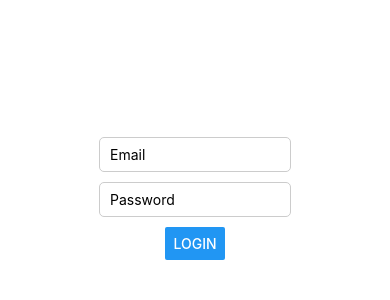
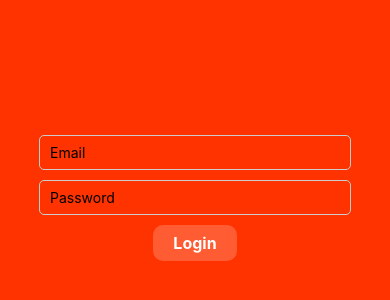
Before and after one commit to anaclaraguimaraesremotto/emichat-app, a React Native app: screen / in a window 390 px wide. Shown: the part 224-524 px from the top of the page. Built offline with nearby package versions, Linux system fonts and the light colour scheme.

Commit message:
estilização inicial background e button

```diff
--- a/src/components/Login.tsx
+++ b/src/components/Login.tsx
@@ -1,9 +1,22 @@
-import React, { useState } from 'react';
-import { View, TextInput, Button, StyleSheet } from 'react-native';
+import React,  { useState } from 'react';
+import { StyleSheet, Text, TextInput, TouchableOpacity, View} from 'react-native';
 
 interface LoginProps {
   onSubmit: (email: string, password: string) => void;
 }
+
+interface ButtonProps {
+    onPress: () => void;
+    title: string;
+  }
+
+const Button: React.FC<ButtonProps> = ({ onPress, title }) => {
+    return (
+      <TouchableOpacity style={styles.buttonContainer} onPress={onPress}>
+        <Text style={styles.buttonText}>{title}</Text>
+      </TouchableOpacity>
+    );
+  };
 
 const Login: React.FC<LoginProps> = ({ onSubmit }) => {
   const [email, setEmail] = useState('');
@@ -14,40 +27,59 @@ const Login: React.FC<LoginProps> = ({ onSubmit }) => {
   };
 
   return (
-    <View style={styles.container}>
+
+    <View style={{width: '100%',
+     height: '100%',
+     backgroundColor: '#ff3300',
+     justifyContent: 'center',
+     flex: 1,
+     alignItems: 'center'}}>
       <TextInput
-        style={styles.input}
+      style={{width: '80%',
+      marginBottom: 10,
+      paddingHorizontal: 10,
+      paddingVertical: 8,
+      borderWidth: 1,
+      borderColor: '#ccc',
+      borderRadius: 5
+      }}
         placeholder="Email"
         value={email}
         onChangeText={setEmail}
-      />
+        />
       <TextInput
-        style={styles.input}
+    style={{width: '80%',
+    marginBottom: 10,
+    paddingHorizontal: 10,
+    paddingVertical: 8,
+    borderWidth: 1,
+    borderColor: '#ccc',
+    borderRadius: 5
+    }}
         placeholder="Password"
         secureTextEntry
         value={password}
         onChangeText={setPassword}
       />
+      {/* <Button title="Login" onPress={handleLogin} style={styles.button}/> */}
       <Button title="Login" onPress={handleLogin} />
     </View>
-  );
-};
+  )
+}
 
-const styles = StyleSheet.create({
-  container: {
-    flex: 1,
-    justifyContent: 'center',
-    alignItems: 'center',
-  },
-  input: {
-    width: '80%',
-    marginBottom: 10,
-    paddingHorizontal: 10,
-    paddingVertical: 8,
-    borderWidth: 1,
-    borderColor: '#ccc',
-    borderRadius: 5,
-  },
-});
+  const styles = StyleSheet.create({
+    buttonContainer: {
+      backgroundColor: '#ff5c33',
+      paddingVertical: 8,
+      paddingHorizontal: 20,
+      borderRadius: 10,
+    },
+    buttonText: {
+      color: '#ffffff',
+      fontSize: 16,
+      fontWeight: 'bold',
+      textAlign: 'center',
+    },
+  });
 
 export default Login;
```
